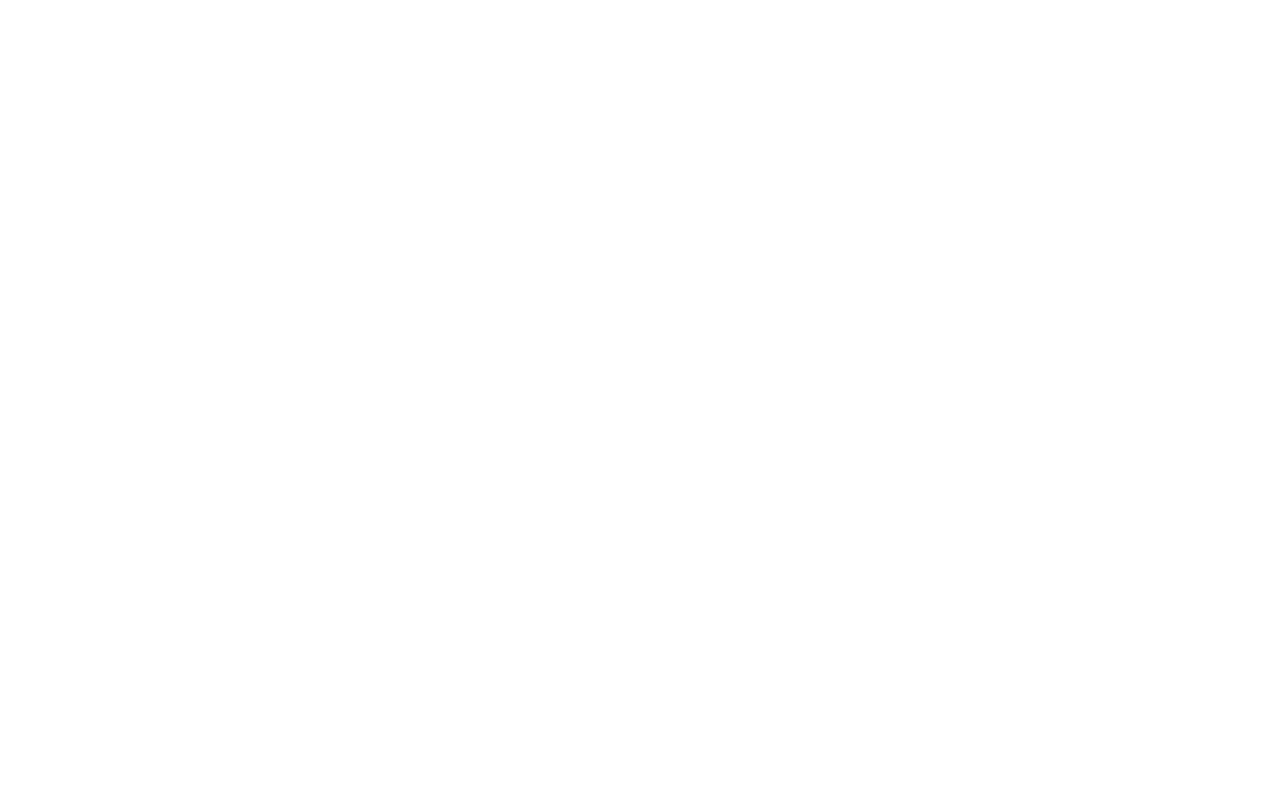
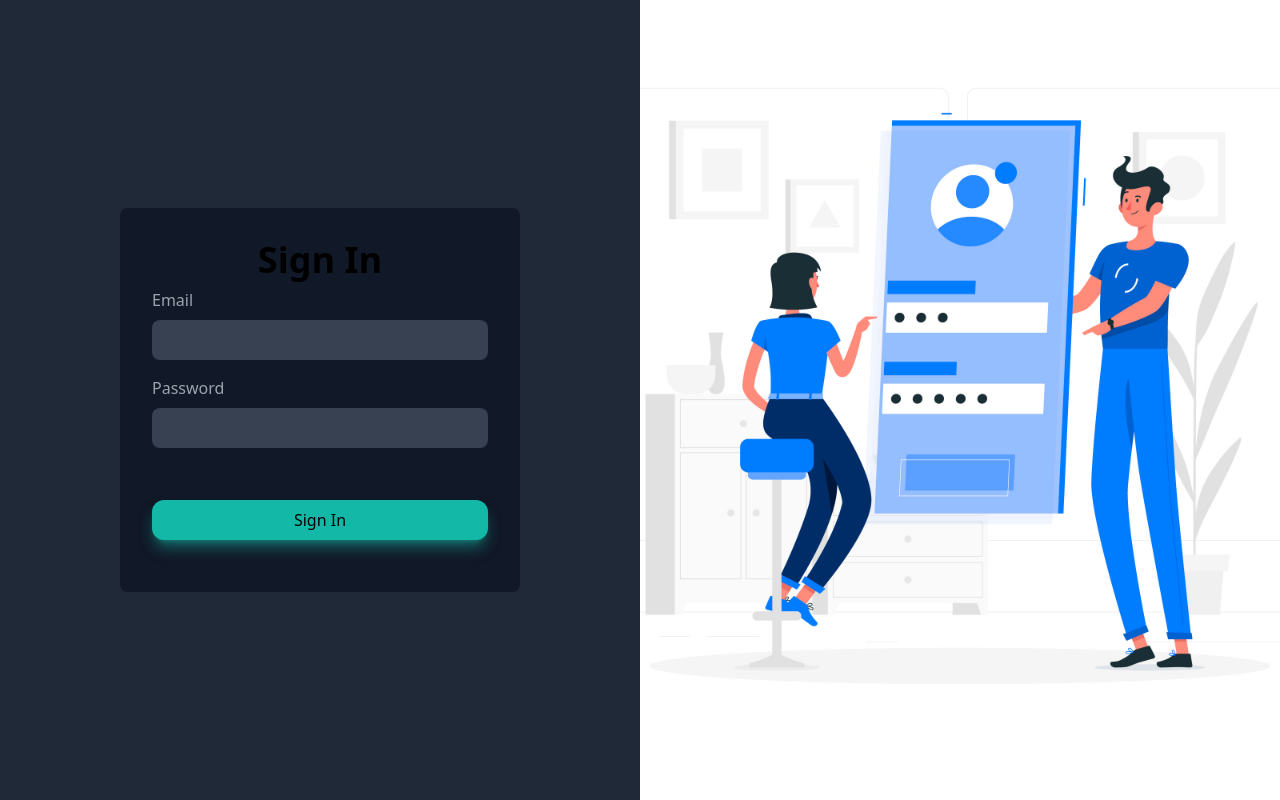
Before and after one commit to HassineHelmi/assessement-test-Frontend, a React (Vite) app: page / in a window 1280 px wide. Before the commit this address had no page. Built offline with nearby package versions, Linux system fonts and the light colour scheme.

Commit message:
more changes has been done

```diff
--- a/src/App.jsx
+++ b/src/App.jsx
@@ -1,15 +1,15 @@
 import React from "react";
 import { BrowserRouter as Router, Route, Routes } from "react-router-dom";
-import Login from "./components/Login";
+import Login from "./Pages/Login";
 import ProtectedRoute from "./components/ProtectedRoute";
-import Dashboard from "./components/Dashboard";
+import Dashboard from "./Pages/Dashboard";
 import ManageJobOffers from "./components/ManageJobOffers";
 
 function App() {
   return (
     <Router>
       <Routes>
-        <Route path="/login" element={<Login />} />
+        <Route path="/" element={<Login />} />
         <Route
           path="/dashboard/*"
           element={<ProtectedRoute component={<Dashboard />} />}
--- a/src/components/Dashboard.jsx
+++ b/src/Pages/Dashboard.jsx
@@ -1,6 +1,6 @@
 import React, { useEffect } from "react";
-import LogoutButton from "./LogoutButton";
-import AddJobOfferForm from "./AddJobOfferForm";
+import LogoutButton from "../components/LogoutButton";
+import AddJobOfferForm from "../components/AddJobOfferForm";
 import { Link } from "react-router-dom";
 
 export default function Dashboard() {
```
Also changed, not shown: src/Pages/Login.jsx (renamed from src/components/Login.jsx).
